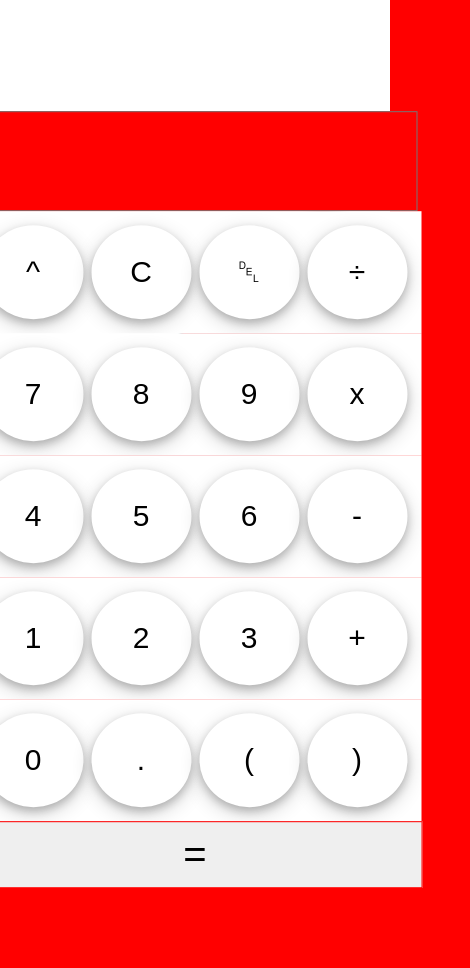
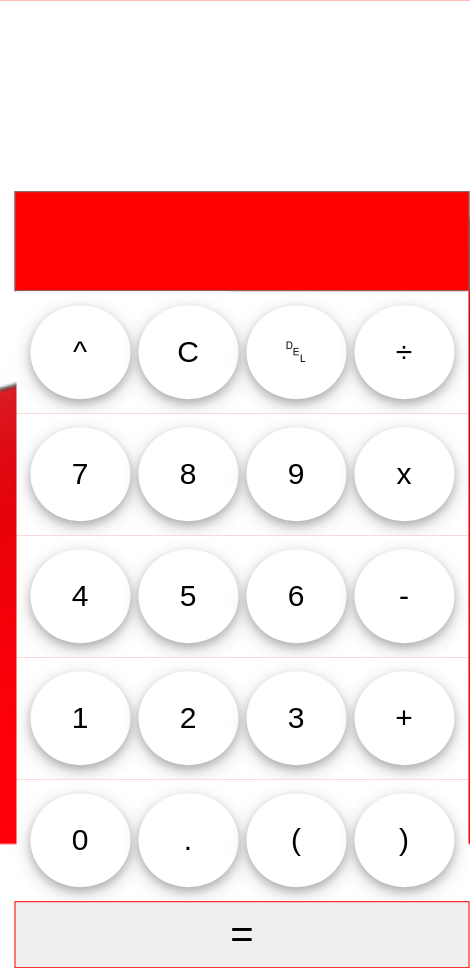
Before and after one commit to Anshulpg/JS-Calculator, a plain HTML site: page index.html in a window 390 px wide. Shown: the whole page, 470 px wide, since content can reach past the window. Before the commit the page ends 888 px from the top, so only its background shows below. Drawn offline with Linux system fonts and the light colour scheme.

Commit message:
Final Update

```diff
--- a/index.css
+++ b/index.css
@@ -5,12 +5,13 @@
 }
 
 body {
-    background: url('./calc.jpg');
+    background: url("./calc.jpg");
+    background-attachment: fixed;
     /* background-position: center;   */
     background-repeat: no-repeat;
     background-color: red;
     background-size: 100vw 100vh;
-    padding: 100px;
+    /* padding: 100px; */
 }
 
 .container {
@@ -27,12 +28,9 @@ body {
 }
 
 .answers {
-    background-color: red;
-    width: 98%;
     display: flex;
     align-items: center;
     justify-content: center;
-    border-radius: 10px 10px 100px 0;
 }
 
 .container textarea {
@@ -60,7 +58,7 @@ body {
     box-shadow: 0 4px 8px 0 rgba(0, 0, 0, 0.2), 0 6px 20px 0 rgba(0, 0, 0, 0.19);
 }
 
-.btn button:hover {
+.btn button:active {
     background-color: red;
     color: white;
     border: 2px solid red;
@@ -87,7 +85,7 @@ body {
     /* box-shadow: 0 4px 8px 0 rgba(0, 0, 0, 0.2), 0 6px 20px 0 rgba(0, 0, 0, 0.19); */
 }
 
-.submit button:hover {
+.submit button:active {
     background-color: rgb(0, 0, 110);
     color: white;
     border: none;
@@ -108,3 +106,14 @@ button {
 button::-moz-focus-inner {
     border: 0;
 }
+
+@media screen and (max-width:420px) {
+    .container {
+        margin: 80px 100px 223px 47px;
+        margin-bottom: 70px;
+    }
+    body {
+        background-size: cover;
+    }
+
+}
--- a/index.js
+++ b/index.js
@@ -43,6 +43,7 @@ for (const items of buttons) {
                 ansvalue = "";
             }
 
+
         } else {
             if (ansvalue == "" && c != 0) {
                 answer.value = "";
```
